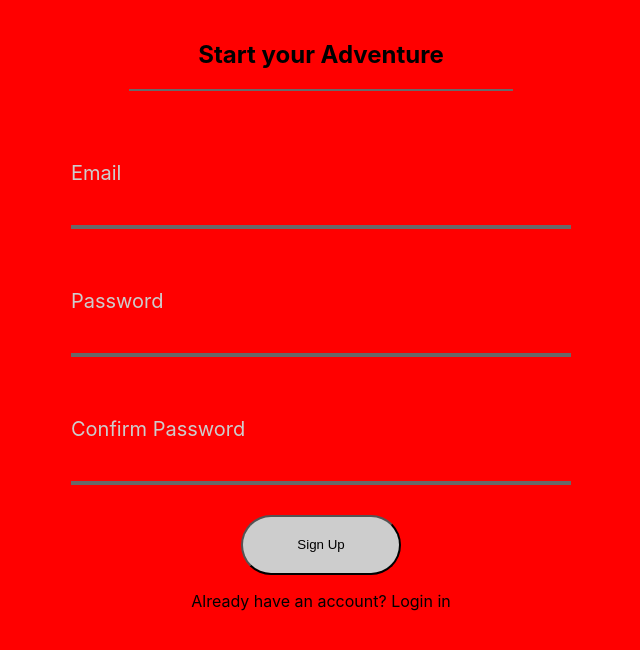
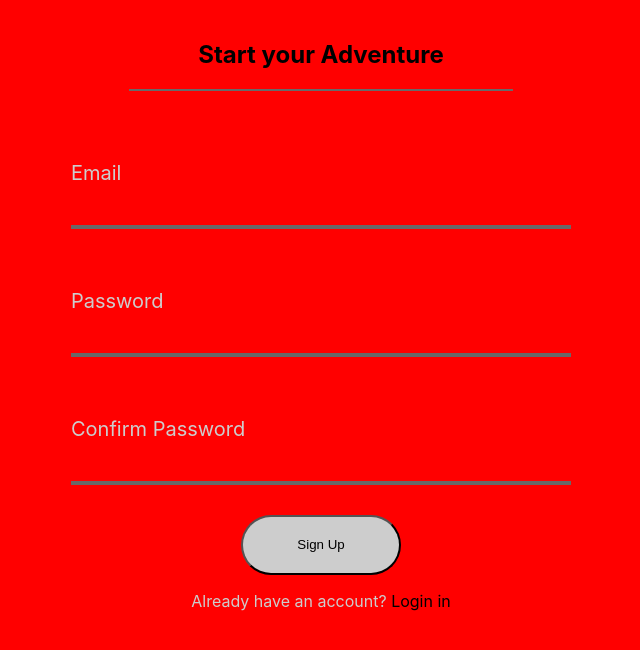
Before and after one commit to asiisii/Pokedex, a React app: page /signup in a window 1280 px wide. Shown: the whole page, without its empty margins (319-959 px from the left). Built offline with nearby package versions, Linux system fonts and the light colour scheme; some packages are replaced by stand-ins of ours; no server answers.

Commit message:
Change color of login message in signup form

```diff
--- a/src/components/Signup/Signup.css
+++ b/src/components/Signup/Signup.css
@@ -67,3 +67,7 @@
 .submit-button:hover {
   background-position: left bottom;
 }
+
+.login-switch {
+  color: #cdcdcd;
+}
```
